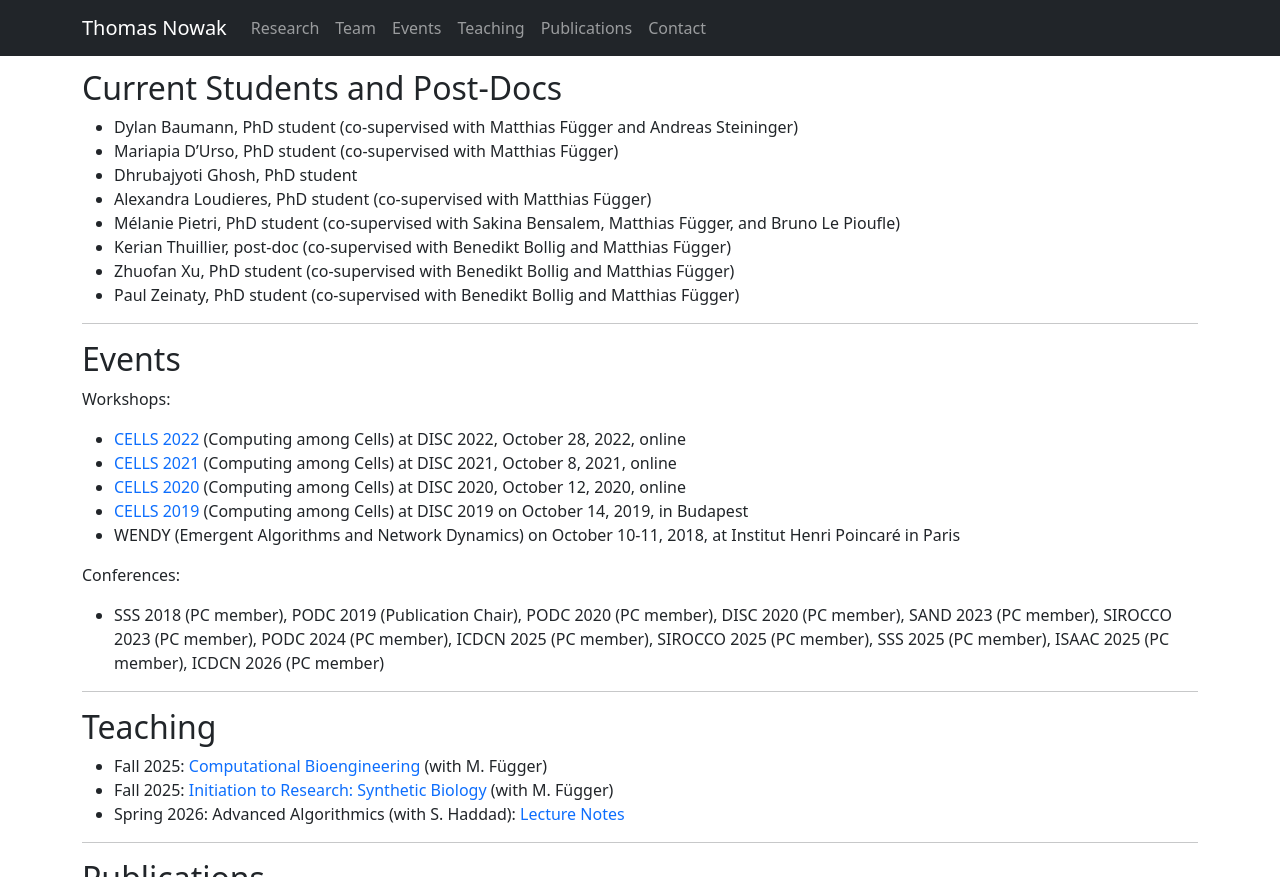
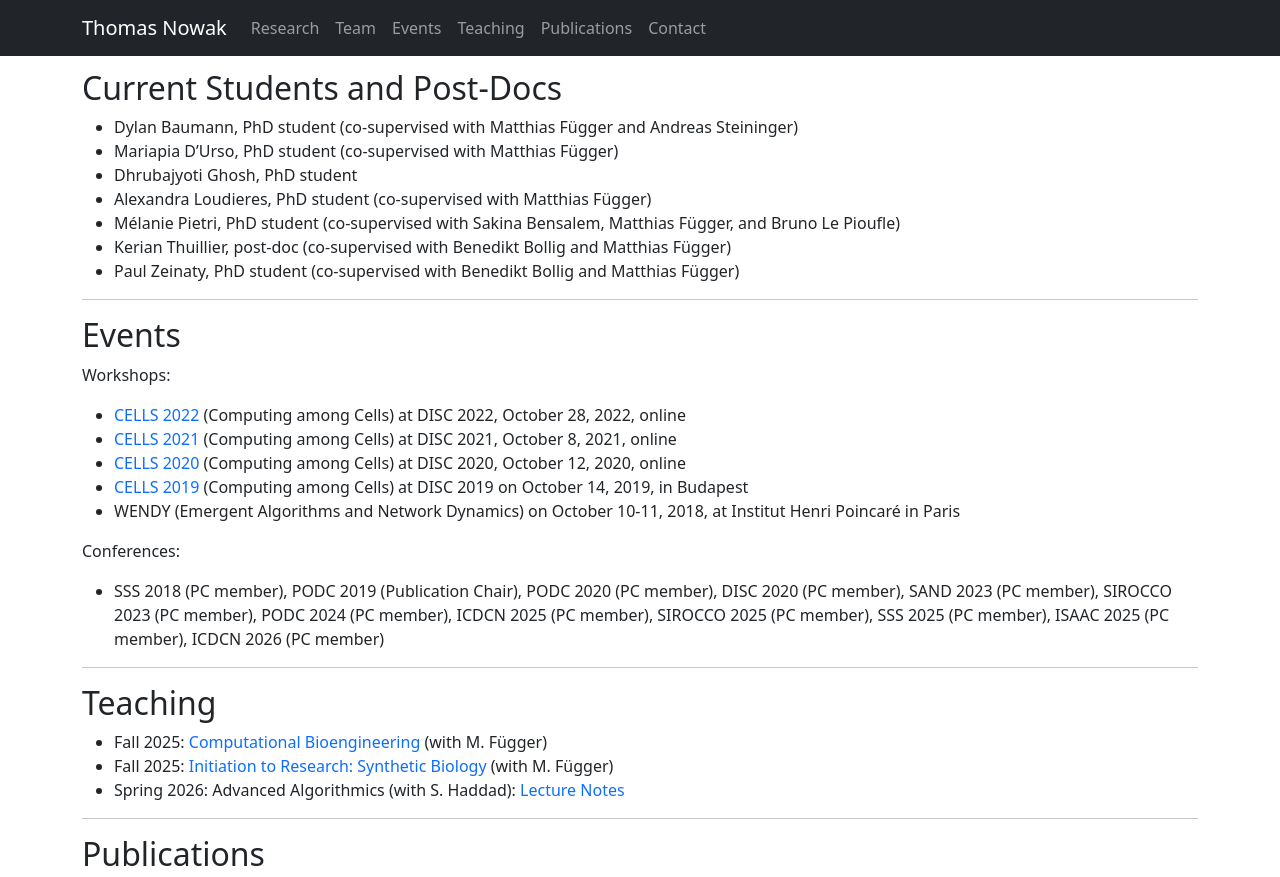
Before and after one commit to nowathom/website, a Jekyll site: the page built from index.md, in a window 1280 px wide and 900 px high, scrolled down 491 px, cut to the strip 0-877 px from the top of the window. Built offline with Jekyll 4.4.1, drawn with Linux system fonts in a browser that asks for light colours.

Commit message:
Removed Zhuofan from current students

```diff
--- a/index.md
+++ b/index.md
@@ -97,7 +97,6 @@ Current Students and Post-Docs
 - Alexandra Loudieres, PhD student (co-supervised with Matthias Függer)
 - Mélanie Pietri, PhD student (co-supervised with Sakina Bensalem, Matthias Függer, and Bruno Le Pioufle)
 - Kerian Thuillier, post-doc (co-supervised with Benedikt Bollig and Matthias Függer)
-- Zhuofan Xu, PhD student (co-supervised with Benedikt Bollig and Matthias Függer)
 - Paul Zeinaty, PhD student (co-supervised with Benedikt Bollig and Matthias Függer)
 
 ------------------------------------------------------------------------
```
